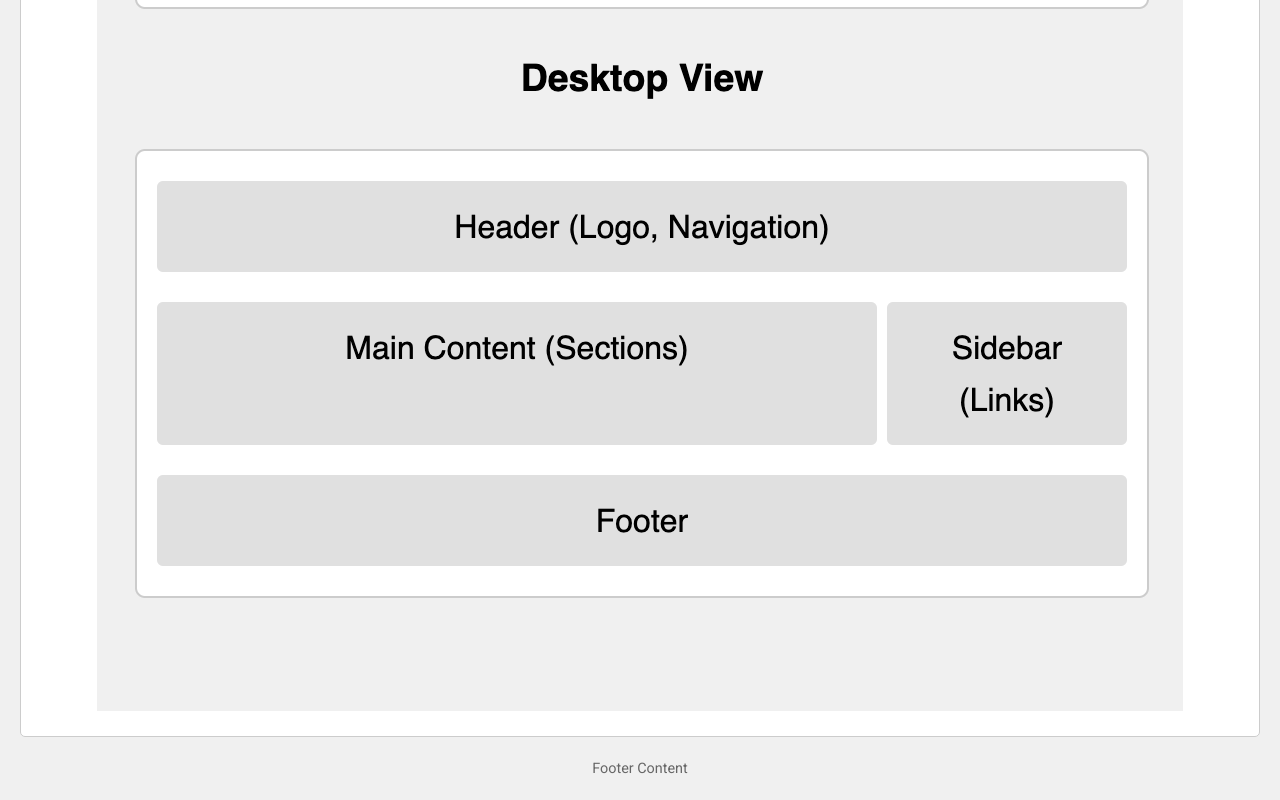
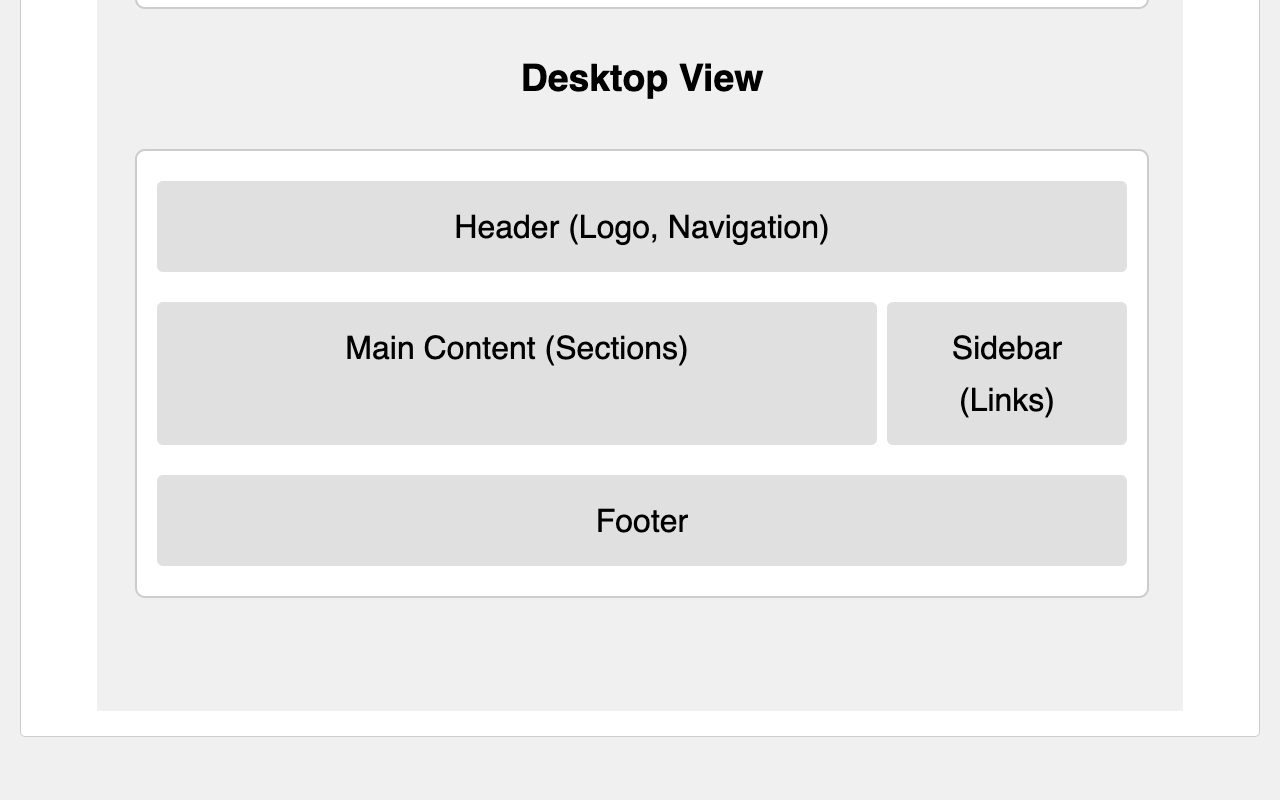
Before and after one commit to riro9510/wdd131, a plain HTML site: page project/siteplan.html in a window 1280 px wide. Shown: the part 1489-2289 px from the top of the page. After the commit the page ends 2266 px from the top, so only its background shows below. Drawn offline with Linux system fonts and the light colour scheme.

Commit message:
nuevo commit

```diff
--- a/project/siteplan.html
+++ b/project/siteplan.html
@@ -57,7 +57,6 @@
         </section>
     </main>
     <footer>
-        <p>Footer Content</p>
     </footer>
 </body>
 </html>
```
